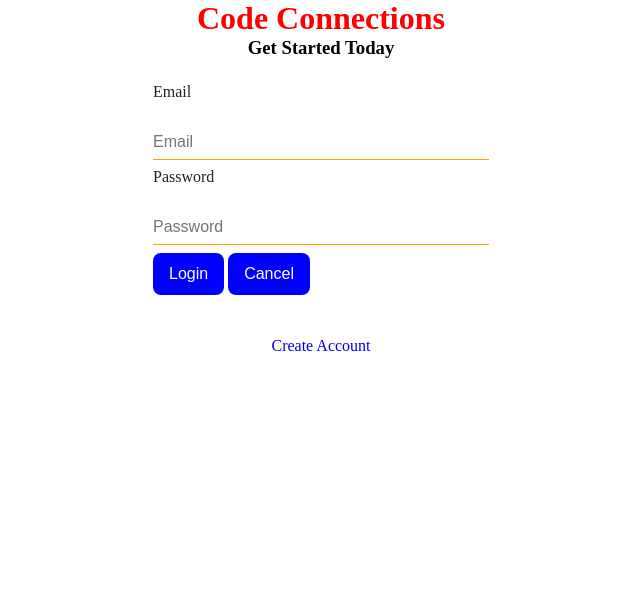
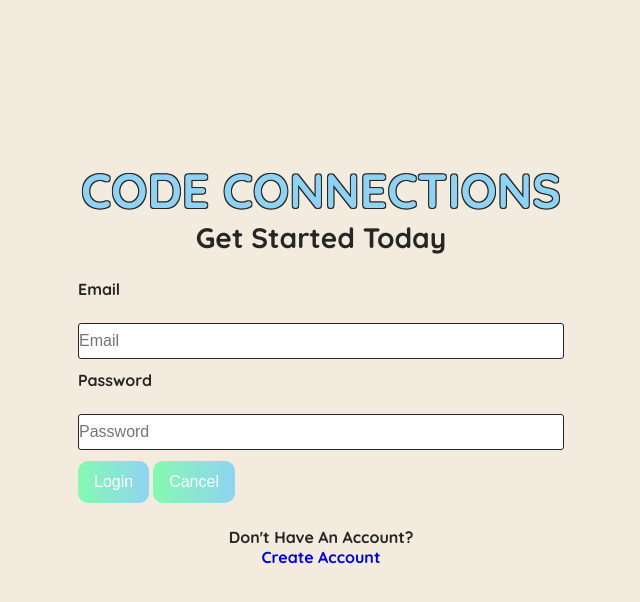
Before and after one commit to erikcorea/fe-final-project, a React (Create React App) app: page / in a window 1280 px wide. Shown: the top 602 px of the page, without its empty margins (319-959 px from the left). Built offline with nearby package versions, Linux system fonts and the light colour scheme.

Commit message:
Login css

```diff
--- a/src/App.css
+++ b/src/App.css
@@ -1,3 +1,6 @@
+/* FONTS */
+@import url('https://fonts.googleapis.com/css2?family=Quicksand:wght@700&display=swap');
+
 * {
 	margin: 0;
 	padding: 0;
@@ -5,6 +8,10 @@
 }
 
 /* <-------------------------nav bar-----------------------------> */
+body {
+	background-color: #F2EBDE;
+}
+
 li {
 	list-style-type: none;
 }
@@ -41,7 +48,7 @@ nav .nav-links a {
 	cursor: pointer;
 }
 
-nav .nav-btns{
+nav .nav-btns {
 	font-size: 18px;
 	font-weight: normal;
 	cursor: pointer;
@@ -49,8 +56,6 @@ nav .nav-btns{
 	background: none;
 	color: #fff;
 }
-
-
 
 nav .nav-links a:hover {
 	border-bottom: 1px solid #fff;
@@ -86,7 +91,7 @@ nav .burger {
 
 	nav .nav-links li {
 		padding: 25px;
-    border-bottom: 1px solid #ccc
+		border-bottom: 1px solid #ccc;
 	}
 
 	nav .nav-links li:last-of-type {
@@ -96,111 +101,99 @@ nav .burger {
 	nav .nav-links a:hover {
 		border-bottom: 0px solid #fff;
 	}
-
 }
 /*<-------------------------nav bar-----------------------------> */
 
 /* <-------------------------login-------------------------------> */
-.login-input, .login-btns {
+.login-main-div {
+	font-family: 'Quicksand', sans-serif;
+}
+
+.login-input,
+.login-btns {
 	border: none;
 	font-size: 1rem;
 }
 
 .login-btns {
-	background-color: blue;
+	background-image: linear-gradient(
+		to right,
+		#84fab0 0%,
+		#8fd3f4 51%,
+		#84fab0 100%
+	);
 	color: #ffffff;
 	padding: 0.75rem 1rem;
 	transition: box-shadow 0.3s ease-in, background-color 0.3s ease-in;
-	border-radius: 8px;
+	transition: 0.5s;
+	background-size: 200% auto;
+	color: white;
+	/* text-shadow: 0px 0px 10px rgba(0,0,0,0.2);*/
+	border-radius: 10px;
+}
+
+.login-btns:hover {
+	background-position: right center;
+	cursor: pointer;
 }
 
 .login-btns + .login-btns {
 	margin-left: 0.25rem;
 }
 
-.login-btns:focus {
-	box-shadow: 0 0 5px#1e90ff;
-	outline: none;
-}
 
 .login-btns:hover {
 	background-color: orange;
 }
 
-#login-form {
-	background-color: white;
-	color: #222222;
+.login-form {
+	background-color: #F2EBDE;
+	color: #262626;
 	padding: 1.5rem 2rem;
 	text-align: left;
 }
 
-#login-message {
-	color: orange;
-	font-weight: lighter;
-	margin: 0;
-	padding: 4rem 8rem 1rem;
-	text-align: left;
-}
-
 .login-input {
-	border-bottom: 1px solid orange;
+	border: 1px solid #262626;
 	display: block;
 	margin: 1.5rem 0 0.5rem;
 	padding: 0.5rem 0;
 	transition: border 0.3s ease-in;
+	border-radius: 3px;
 }
 
-.login-input:focus {
-	border-color: orange;
-	outline: none;
-}
-
-
 .login-input[type='email'],
-.login-input[type='password'] {
+.login-input[type='password'],
+.login-input[type='text'] {
 	width: 100%;
-}
-
-.cancel {
-	background-color: orange;
-}
-
-.cancel:focus {
-	box-shadow: 0 0 5px #5f5f5f;
-	outline: none;
-}
-
-.cancel:hover {
-	background-color: orange;
+	margin-bottom: .7rem;
 }
 
 .form-div {
-	color: #ffffff;
+	color: #262626;
 	width: 100%;
 	margin: auto;
-	max-width: 400px;
+	max-width: 550px;
+	text-align: center;
+	margin-top: 20vh;
+}
+
+.login-messages {
+	width: 100%;
+	font-size: 1.5rem;
+	margin: auto;
+	max-width: 1500px;
 	text-align: center;
 }
 
-.invalid,
-.valid {
-	align-items: center;
-	background-color: #ffffff;
-	display: flex;
-	margin: 1rem 0;
+.login-messages h1{
+	color: #8fd3f4;
+	text-shadow:
+	-1px -1px 0 #262626,
+	1px -1px 0 #262626,
+	-1px 1px 0 #262626,
+	1px 1px 0 #262626;
 }
-
-.login-message {
-	width: 100%;
-	margin: auto;
-	max-width: 400px;
-	text-align: center;
-}
-
-h1 {
-	color: red;
-}
-
 /* <-------------------------login-------------------------------> */
 
 /* <-------------------------Modal-------------------------------> */
@@ -209,7 +202,7 @@ h1 {
 	width: 80%;
 	max-width: 800px;
 	margin: 4rem auto;
-	transition: all .6s;
+	transition: all 0.6s;
 }
 
 .modal-header {
@@ -260,12 +253,11 @@ h1 {
 }
 
 .back-drop {
-	background: rgba(63, 61, 61, .0692);
+	background: rgba(63, 61, 61, 0.0692);
 	height: 100%;
 	position: fixed;
 	transition: all 1.5s;
 	width: 100%;
-
 }
 /* <-------------------------Modal-------------------------------> */
 
--- a/src/components/CreateAccount.js
+++ b/src/components/CreateAccount.js
@@ -28,52 +28,69 @@ const CreateAccount = () => {
         history.push('/');
     }
     return (
-			<div>
-				<form onSubmit={handleSubmit}>
+			<div className='login-main-div'>
+				<div className="form-div">
+					<div className="login-messages">
+						<h1>CODE CONNECTIONS</h1>
+					</div>
+					<form className='login-form' onSubmit={handleSubmit}>
+						<label className="create-acc-label" htmlFor="text">First Name</label>
 						<input
+							className='login-input'
 							type='text'
 							required
 							id='first_name'
 							placeholder='First Name'
 							onChange={handleChange}
 						/>
+						<label className="create-acc-label" htmlFor="text">Last Name</label>
 						<input
+							className='login-input'
 							type='text'
 							required
 							id='last_name'
 							placeholder='Last Name'
 							onChange={handleChange}
 						/>
+						<label className="create-acc-label" htmlFor="text">Username</label>
 						<input
+							className='login-input'
 							type='text'
 							required
 							id='username'
 							placeholder='Username'
 							onChange={handleChange}
 						/>
+						<label className="create-acc-label" htmlFor="email">Email</label>
 						<input
+							className='login-input'
 							type='email'
 							required
 							id='email'
 							placeholder='Email'
 							onChange={handleChange}
 						/>
+						<label className="create-acc-label" htmlFor="password">Password</label>
 						<input
+							className='login-input'
 							type='password'
 							required
 							id='password'
 							placeholder='password'
 							onChange={handleChange}
 						/>
+						<label className="create-acc-label" htmlFor="password">Retype Password</label>
 						<input
+							className='login-input'
 							type='password'
 							required
 							id='re_password'
 							placeholder='Retype Password'
 							onChange={handleChange}
 						/>
-					<button type='submit'>Create Account</button>
+						<button className="login-btns" type='submit'>Create Account</button>
 					</form>
+				</div>
 			</div>
 		);
 };
--- a/src/components/Login.js
+++ b/src/components/Login.js
@@ -35,12 +35,16 @@ const Login = ({ setToken, setRefresh }) => {
         .catch(console.error);
     }
     return (
-		<div id="login-main-div">
-			<h1 className="login-message">Code Connections</h1>
-			<h3 className="login-message">Get Started Today</h3>
+			<div className='login-main-div'>
 				<div className='form-div'>
-				<form id="login-form" onSubmit={handleSubmit}>
-					<label className="login-label" htmlFor='email'>Email</label>
+					<div className="login-messages">
+						<h1>CODE CONNECTIONS</h1>
+						<h3>Get Started Today</h3>
+					</div>
+					<form className='login-form' onSubmit={handleSubmit}>
+						<label id='login-label-email' htmlFor='email'>
+							Email
+						</label>
 						<input
 							className='login-input'
 							type='email'
@@ -50,7 +54,9 @@ const Login = ({ setToken, setRefresh }) => {
 							value={loginInfo.email}
 							name={loginInfo.email}
 						/>
-					<label className="login-label" htmlFor='password'>Password</label>
+						<label id='login-label-password' htmlFor='password'>
+							Password
+						</label>
 						<input
 							className='login-input'
 							type='password'
--- a/src/components/PostModal.js
+++ b/src/components/PostModal.js
@@ -56,7 +56,7 @@ const PostModal = ({show, handleClose, setRefresh, token}) => {
 							<textarea
 								id='description'
 								form='create'
-								cols='50'
+								row='100'
 								value={newPost.description}
 								onChange={handleChange}
 								name='description'
```
Also changed, not shown: 1 other file (tests, documents, lock files or other folders). Lines whose indentation alone changed are shown as unchanged.
